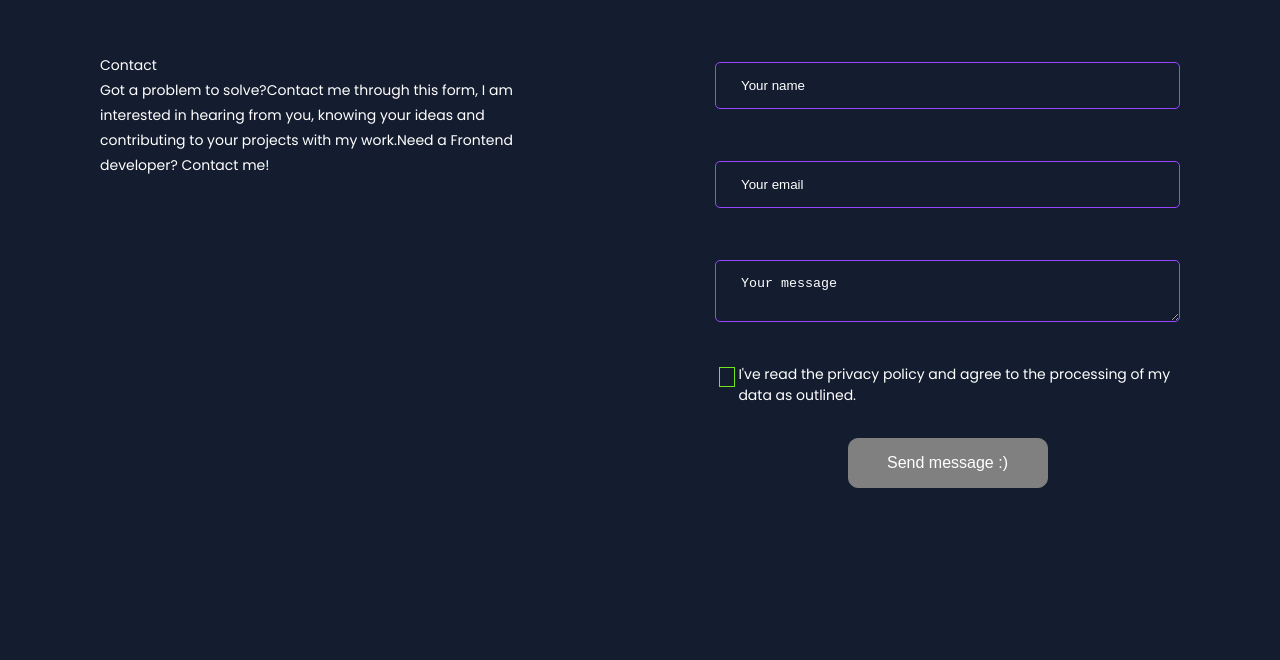
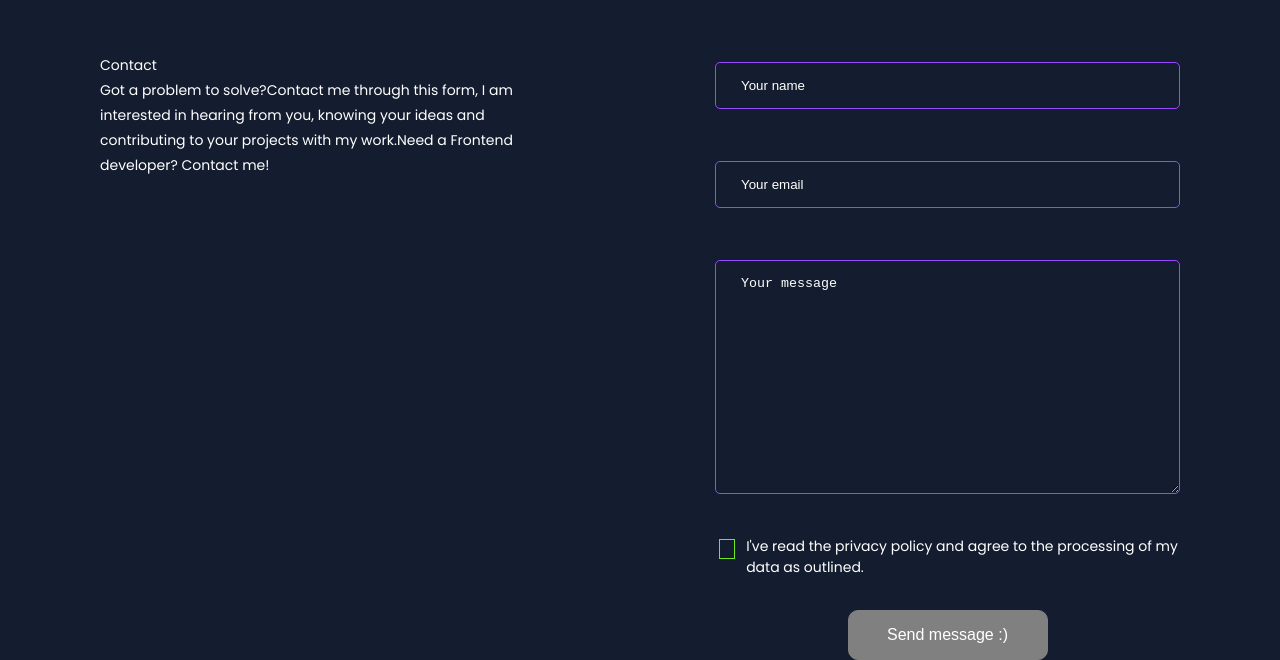
Before and after one commit to Dragan-87/Portfolio, an Angular app: page / in a window 1280 px wide. Shown: the part 3617-4277 px from the top of the page. Before the commit the page ends 4105 px from the top, so only its background shows below. Built offline with nearby package versions, Linux system fonts and the light colour scheme.

Commit message:
Update styling for about-me and contact components

```diff
--- a/src/app/about-me/about-me.component.scss
+++ b/src/app/about-me/about-me.component.scss
@@ -14,7 +14,6 @@
     flex-direction: column;
     gap: 35px;
     width: 452px;
-    height: 336px;
 
     >span {
       font-size: $headline-font-size;
--- a/src/app/contact/contact.component.scss
+++ b/src/app/contact/contact.component.scss
@@ -57,6 +57,9 @@
             color: $primary-font-color;
           }
         }
+        textarea {
+          height: 202px;
+        }
       }
 
       input[type="checkbox"] {
@@ -109,6 +112,7 @@ span {
 
   >div {
     display: flex;
+    gap: 8px;
 
     >span {
       align-self: center;
```
